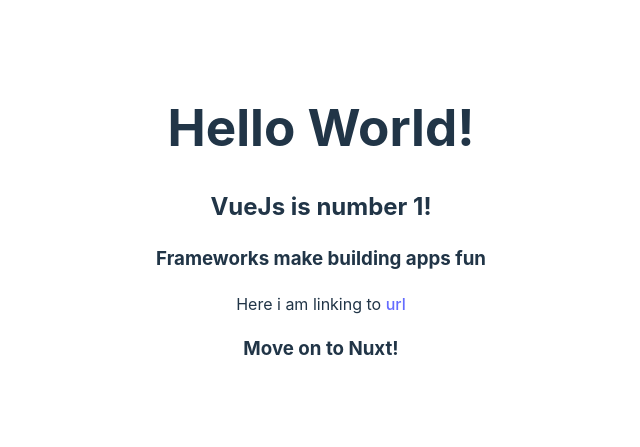
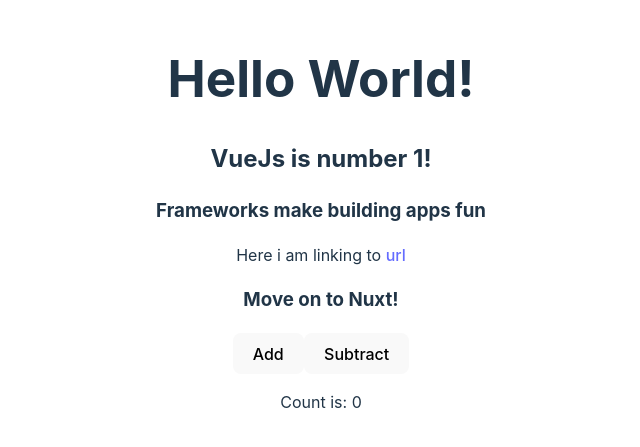
Before and after one commit to Vahe-Sevachyan/vuejs-code-examples, a Vue app: page / in a window 1280 px wide. Shown: the part 177-624 px from the top of the page, without its empty margins (319-959 px from the left). Built offline with nearby package versions, Linux system fonts and the light colour scheme.

Commit message:
implemented onClick event

```diff
--- a/src/App.vue
+++ b/src/App.vue
@@ -1,9 +1,11 @@
 <script setup>
 import InterpolationDataBinding from "./components/InterpolationDataBinding.vue";
+import Events from "./components/Events.vue";
 </script>
 
 <template>
   <InterpolationDataBinding />
+  <Events />
 </template>
 
 <style scoped>
--- /dev/null
+++ b/src/components/Events.vue
@@ -0,0 +1,25 @@
+<template>
+  <div>
+    <button v-on:click="add()">Add</button>
+    <button v-on:click="subtract()">Subtract</button>
+    <p>Count is: {{ counter }}</p>
+  </div>
+</template>
+<script>
+export default {
+  data() {
+    return {
+      counter: 0,
+    };
+  },
+  methods: {
+    add() {
+      return this.counter++;
+    },
+    subtract() {
+      return this.counter--;
+    },
+  },
+};
+</script>
+<style scoped></style>
```
